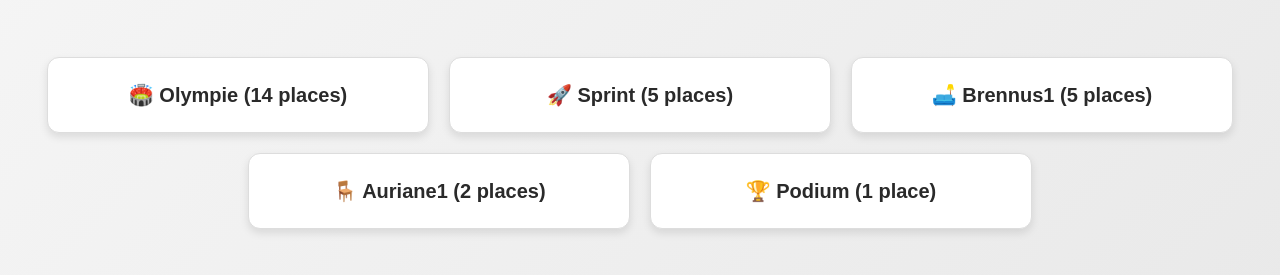
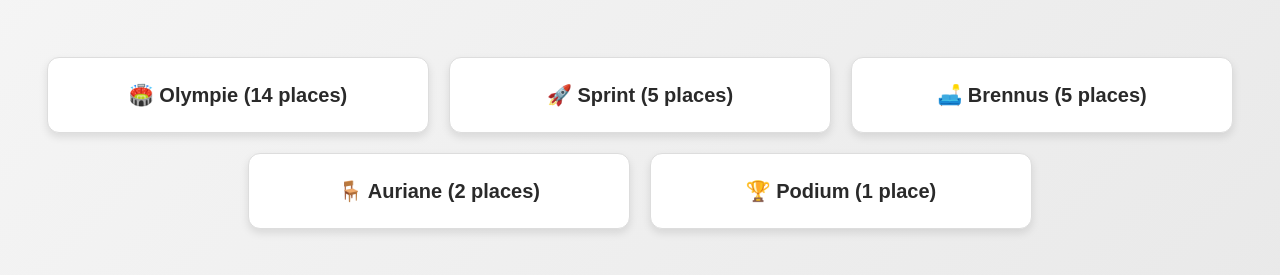
Before and after one commit to reservation-hygie/paris, a plain HTML site: page index.html in a window 1280 px wide. Shown: the part 347-622 px from the top of the page. Drawn offline with Linux system fonts and the light colour scheme.

Commit message:
Update index.html

```diff
--- a/index.html
+++ b/index.html
@@ -105,10 +105,10 @@
         🚀 Sprint (5 places)
       </a>
       <a href="https://outlook.office365.com/book/Brennus1@lafsante.com/" class="salle-button" target="_blank" rel="noopener noreferrer">
-        🛋️ Brennus1 (5 places)
+        🛋️ Brennus (5 places)
       </a>
       <a href="https://outlook.office365.com/book/Auriane1@lafsante.com/" class="salle-button" target="_blank" rel="noopener noreferrer">
-        🪑 Auriane1 (2 places)
+        🪑 Auriane (2 places)
       </a>
       <a href="https://outlook.office365.com/book/Podium@lafsante.com/" class="salle-button" target="_blank" rel="noopener noreferrer">
         🏆 Podium (1 place)
```
